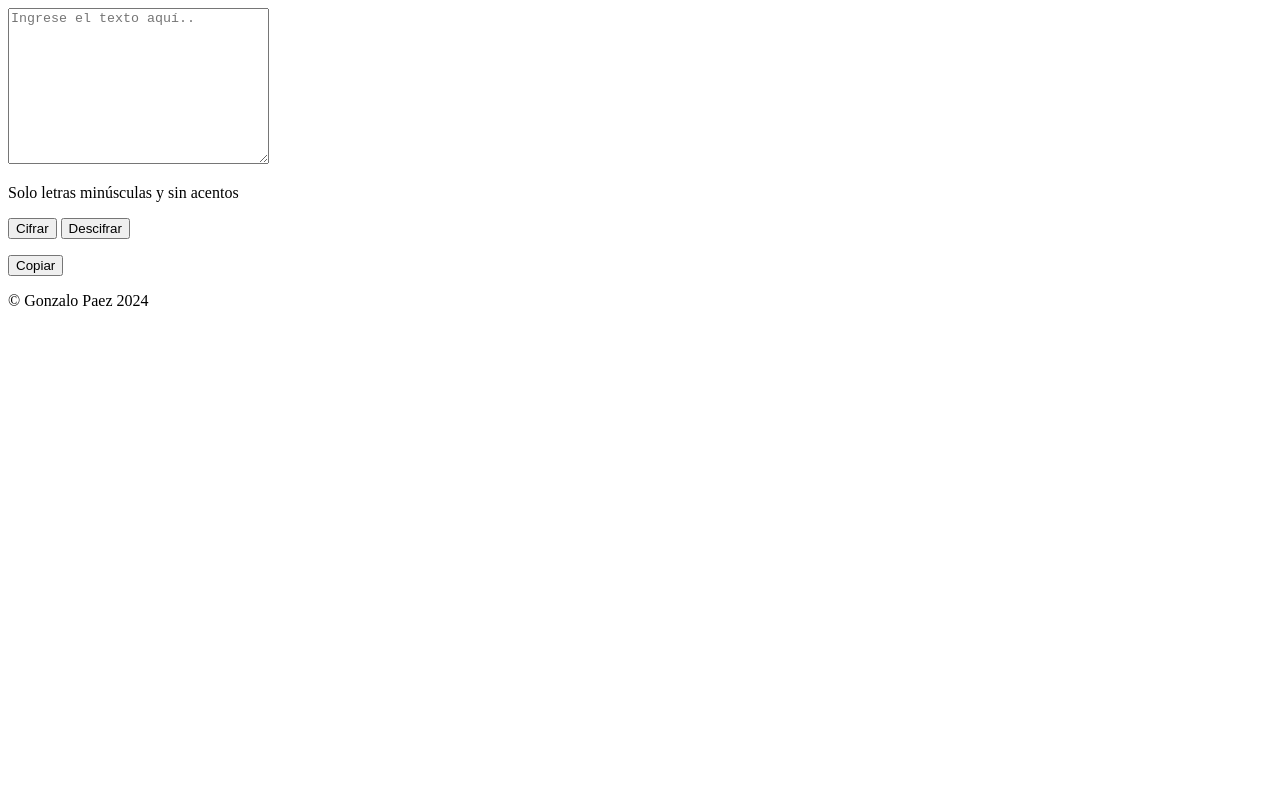
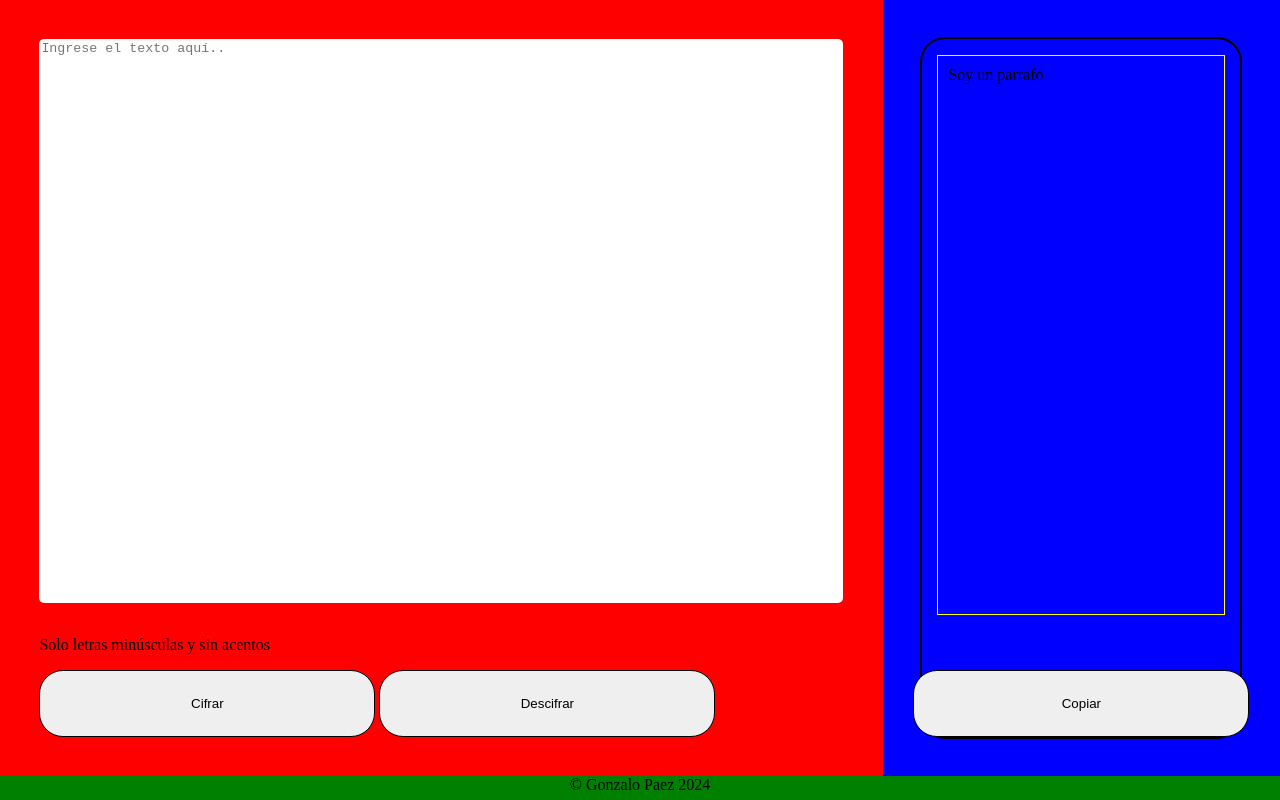
Before and after one commit to GonzaPaez/challenge-one, a plain HTML site: page index.html in a window 1280 px wide. Drawn offline with Linux system fonts and the light colour scheme.

Commit message:
Modifica la estructura del archivo index.html y agrega algunos estilos provisorios al archivo style.css

```diff
--- a/index.html
+++ b/index.html
@@ -11,16 +11,37 @@
 
     <main>
 
-        <section id="introduction-section">
-            <textarea id="original-text" cols="30" rows="10" placeholder="Ingrese el texto aquí.."></textarea>
-            <p id="message-to-user">Solo letras minúsculas y sin acentos</p>
-            <button id="encrypt-button" onclick="showEncryptedMessage()">Cifrar</button>
-            <button id="decrypt-button">Descifrar</button>
-        </section>
+        <section>
+            <div class="introduction-section">
 
-        <section id="response-section" class="">
-            <p id="proccessed-text" class="proccessed-text"></p>
-            <button id="copy-button" class="copy-button">Copiar</button>
+                <div class="introduction-conteiner">
+                    <textarea id="original-text" cols="30" rows="10" placeholder="Ingrese el texto aquí.."></textarea>
+                    <div class="bottom-interface">
+                        <p id="message-to-user">Solo letras minúsculas y sin acentos</p>
+                        <div class="buttons">
+                            <button onclick="showEncryptedMessage()">Cifrar</button>
+                            <button>Descifrar</button>
+                        </div>
+
+                    </div>
+
+                </div>
+
+            </div>
+
+            <div class="response-section">
+
+                <div class="response-conteiner">
+                    <div class="limit-text-conteiner">
+                        <p id="proccessed-text" class="proccessed-text">Soy un parrafo</p>
+                    </div>
+
+
+                    <button id="copy-button" >Copiar</button>
+                </div>
+
+            </div>
+
         </section>
 
     </main>
--- a/style.css
+++ b/style.css
@@ -0,0 +1,96 @@
+
+
+body{
+    margin: 0;
+}
+
+section {
+    box-sizing: border-box;
+    height: 97vh;
+    display: flex;
+    align-items: center;
+    justify-content: center;
+}
+
+button {
+    width: 336px;
+    height: 67px;
+    border: 1px solid;
+    border-radius: 24px;
+}
+
+.introduction-section {
+    display: flex;
+    justify-content: center;
+    align-items: center;
+    width: 100%;
+    height: 100%;
+    background-color: red;
+}
+
+.introduction-conteiner {
+    display: flex;
+    flex-direction: column;
+    justify-content: space-between;
+    height: 90%;
+}
+
+.introduction-section textarea {
+    resize: none;
+    height: 70vmin;
+    width: 100vmin;
+    border: none;
+    border-radius: 5px;
+}
+
+.botones {
+    display: flex;
+    flex-direction: row;
+    justify-content: space-around;
+}
+
+.response-section {
+    display: flex;
+    width: 45%;
+    height: 100%;
+    background-color: blue;
+    justify-content: center;
+    align-items: center;
+    flex-direction: column;
+}
+
+.response-conteiner {
+    display: flex;
+    border: 2px solid black;
+    border-radius: 25px;
+    flex-direction: column;
+    justify-content: space-between;
+    align-items: center;
+    height: 90%;
+    width: 80%;
+}
+
+.limit-text-conteiner {
+    height: 80%;
+    display: flex;
+    flex-direction: column;
+    width: 90%;
+    margin-top: 5%;
+    box-sizing: content-box;
+    border: 1px solid yellow;
+    overflow: auto;
+}
+
+.proccessed-text {
+    box-sizing: border-box;
+    text-align:left;
+    margin: 10px;
+}
+
+footer p{
+    height: 3vh;
+    background: green;
+    text-align: center;
+    margin-block: 0;
+
+}
```
